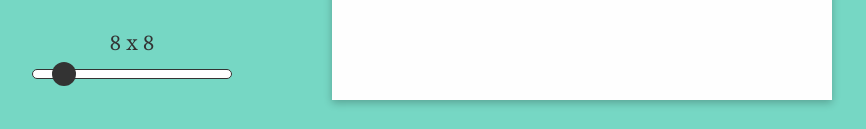
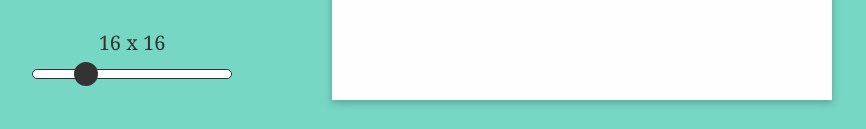
Before and after one commit to artanmerko/etch-a-sketch-js, a plain HTML site: page index.html in a window 1280 px wide. Shown: the part 520-649 px from the top of the page, without its empty margins (58-924 px from the left). Drawn offline with Linux system fonts and the light colour scheme; a web font is replaced by a local one.

Commit message:
Update index.html

```diff
--- a/index.html
+++ b/index.html
@@ -20,8 +20,8 @@
         <button id="rainbowBtn">Rainbow mode</button>
         <button id="eraserBtn">Eraser</button>
         <button id="clearBtn">Clear</button>
-        <div id="sizeValue" class="size-value">8 x 8</div>
-        <input id="sizeSlider" type="range" value="8" min="1" max="64" />
+        <div id="sizeValue" class="size-value">16 x 16</div>
+        <input id="sizeSlider" type="range" value="16" min="1" max="64" />
       </div>
       <div id="grid" class="grid"></div>
     </main>
```
